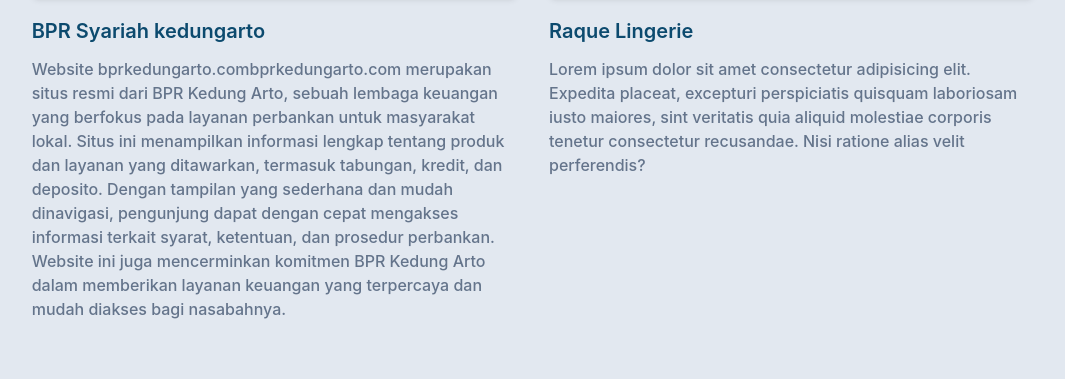
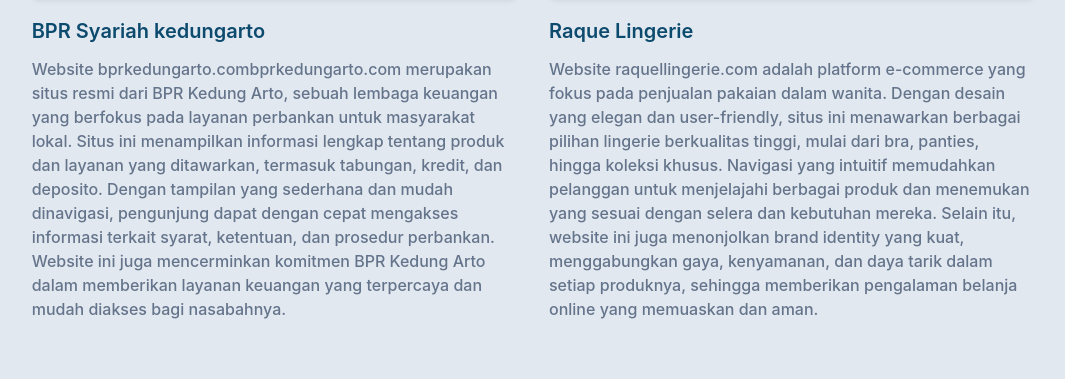
Before and after one commit to ariefwl/portfolio, a website: page index.html in a window 1280 px wide. Shown: the part 2451-2830 px from the top of the page, without its empty margins (107-1172 px from the left). Drawn offline with Linux system fonts and the light colour scheme.

Commit message:
Update index.html

```diff
--- a/index.html
+++ b/index.html
@@ -161,7 +161,7 @@
                         <img src="dist/portfolio/lingerie.png" alt="uin" width="w-full" srcset="">
                     </div>
                     <h3 class="font-semibold text-xl text-dark mt-5 mb-3">Raque Lingerie</h3>
-                    <p class="font-medium text-base text-secondary">Lorem ipsum dolor sit amet consectetur adipisicing elit. Expedita placeat, excepturi perspiciatis quisquam laboriosam iusto maiores, sint veritatis quia aliquid molestiae corporis tenetur consectetur recusandae. Nisi ratione alias velit perferendis?</p>
+                    <p class="font-medium text-base text-secondary">Website <a href="https://www.raquellingerie.com/">raquellingerie.com</a> adalah platform e-commerce yang fokus pada penjualan pakaian dalam wanita. Dengan desain yang elegan dan user-friendly, situs ini menawarkan berbagai pilihan lingerie berkualitas tinggi, mulai dari bra, panties, hingga koleksi khusus. Navigasi yang intuitif memudahkan pelanggan untuk menjelajahi berbagai produk dan menemukan yang sesuai dengan selera dan kebutuhan mereka. Selain itu, website ini juga menonjolkan brand identity yang kuat, menggabungkan gaya, kenyamanan, dan daya tarik dalam setiap produknya, sehingga memberikan pengalaman belanja online yang memuaskan dan aman.</p>
                 </div>
                 <div class="mb-12 p-4 md:w-1/2">
                     <div class="rounded-md shadow-md overflow-hidden">
```
